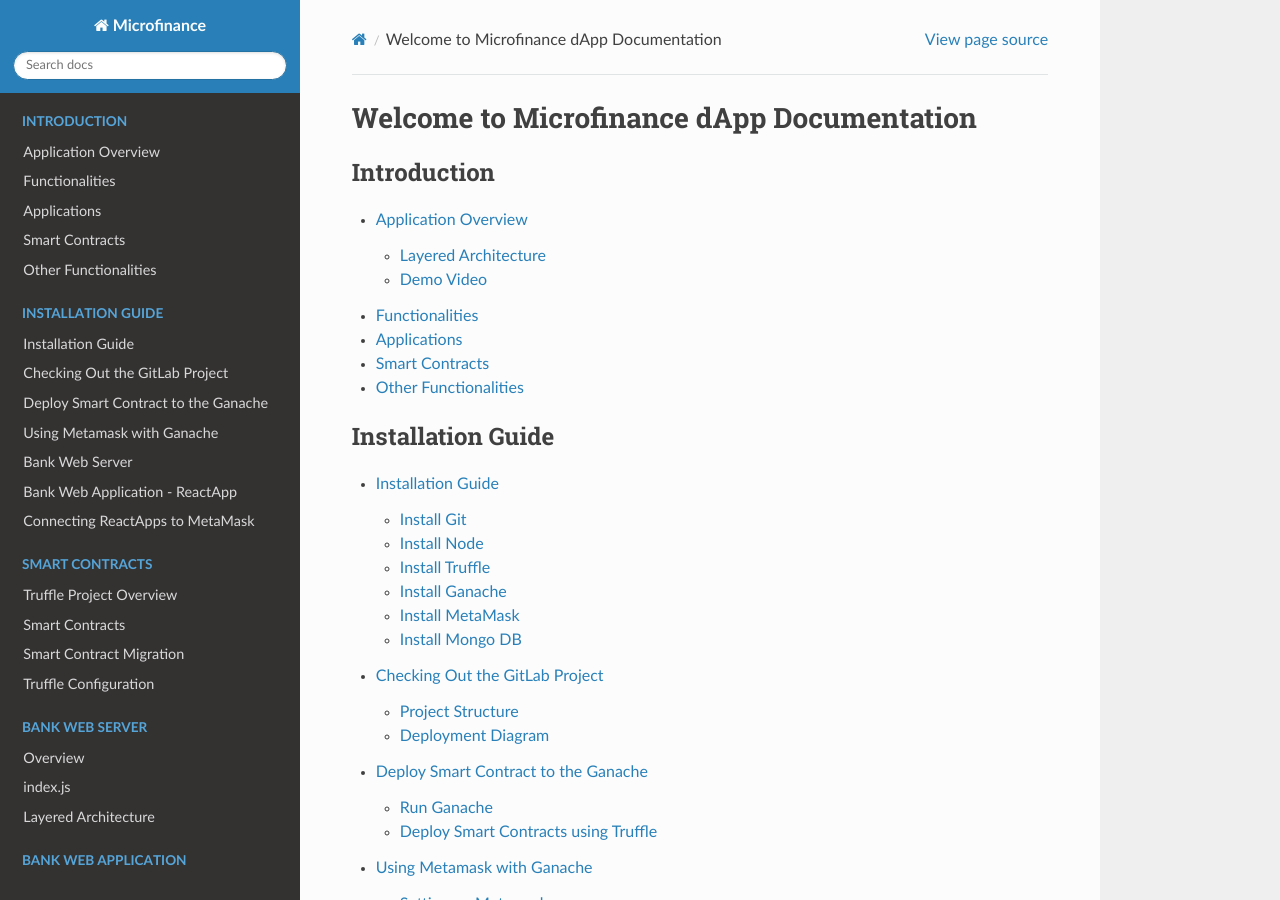
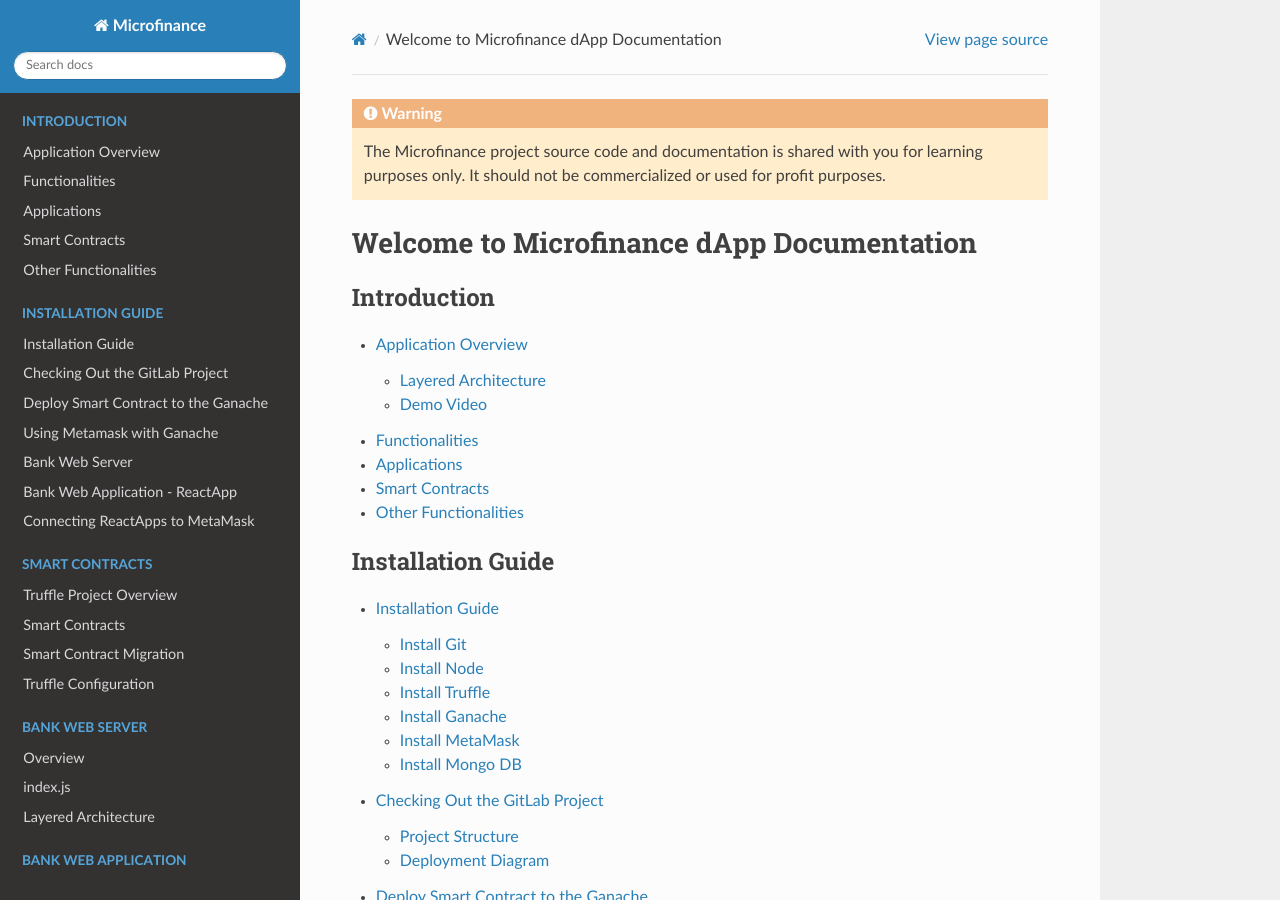
Before and after one commit to NivedithaKarthikeyan/LandregistryApp, a Sphinx documentation site: the page built from docs/source/index.rst, in a window 1280 px wide and 900 px high. Built offline with Sphinx 7.4.7 and the Read the Docs theme 2.0.0, drawn with Linux system fonts in a browser that asks for light colours.

Commit message:
Update docs/source/index.rst

```diff
--- a/docs/source/index.rst
+++ b/docs/source/index.rst
@@ -2,6 +2,9 @@
    sphinx-quickstart on Wed Aug 25 19:56:33 2021.
    You can adapt this file completely to your liking, but it should at least
    contain the root `toctree` directive.
+
+.. warning::
+   The Microfinance project source code and documentation is shared with you for learning purposes only. It should not be commercialized or used for profit purposes.
 
 Welcome to Microfinance dApp Documentation
 ==========================================
```
